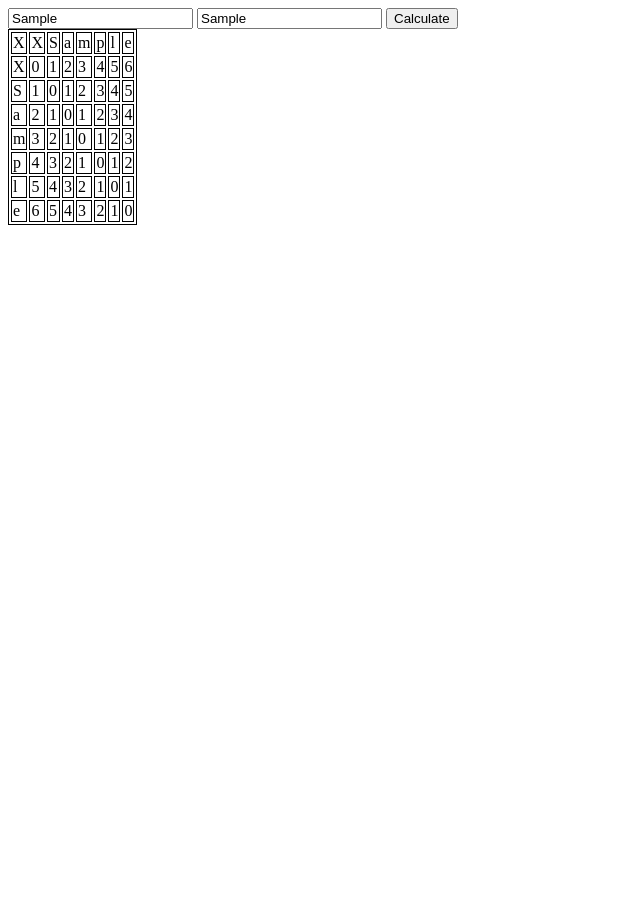
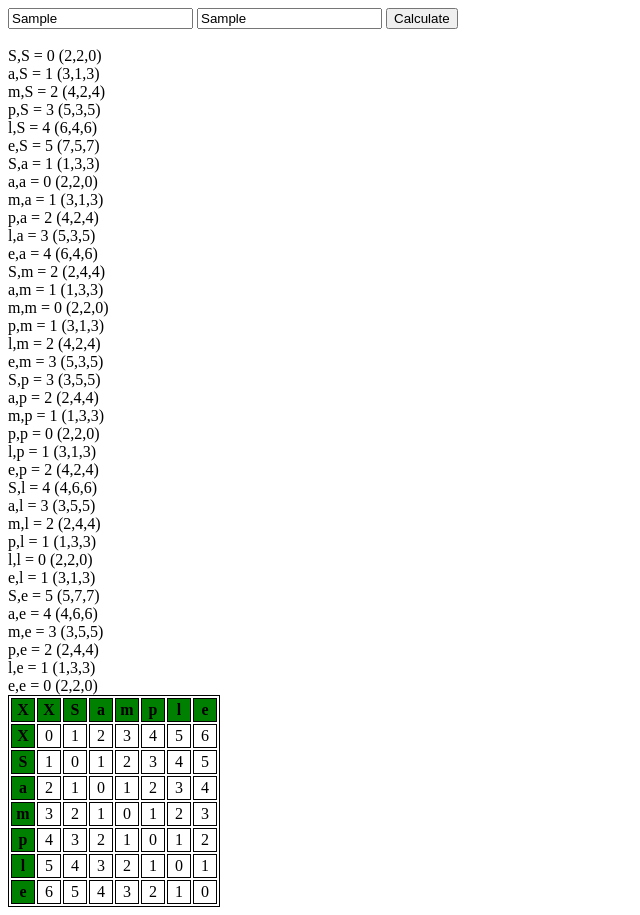
Before and after one commit to Marius-S/Demers-Levenshtein-visual-distance-calculator, a plain HTML site: page index.html in a window 1280 px wide. Both pictures are taken after typing "Sample", "Sample" into the empty fields and a click on the button "Calculate". Shown: the whole page, without its empty margins (0-640 px from the left). Before the commit the page ends 800 px from the top, so only its background shows below. Drawn offline with Linux system fonts and the light colour scheme.

Commit message:
Some design changes

```diff
--- a/index.html
+++ b/index.html
@@ -7,11 +7,22 @@
   table, th, td {
     border: 1px solid black;
   }
+  .green{
+    background-color: green;
+    width: 20px;
+    height: 20px;
+    text-align: center;
+    font-weight: bold;
+  }
+  .black{
+    text-align: center;
+  }
   </style>
 </head>
 <body>
   <input type="text" id="first">
   <input type="text" id="second">
   <button type="button" onclick="read()">Calculate</button>
+  <div id="math"></div>
 </body>
 </html>
--- a/js/reader.js
+++ b/js/reader.js
@@ -5,6 +5,8 @@ function read(){
   for (var i = 0; i < first.length+2; i++) {
     array[i] = new Array(second.length);
   }
+  var div = document.getElementById('math');
+    div.innerHTML = div.innerHTML + "<br>";
   array[0][0]='X';
   array[1][0]='X';
   array[0][1]='X';
@@ -41,7 +43,14 @@ function read(){
   for (var r = 0; r < first.length+2; ++r){
     var tr = grid.appendChild(document.createElement('tr'));
     for (var c = 0; c < second.length+2; ++c){
+
       var cell = tr.appendChild(document.createElement('td'));
+      if(r == 0 || c == 0){
+        cell.className = "green";
+      }
+      else{
+        cell.className = "black";
+      }
       if (array[r][c] == null){
         if (array[r][0] == array[0][c] ){
           match = 0;
@@ -52,6 +61,24 @@ function read(){
         minimum = Math.min(array[r-1][c]+1,array[r][c-1]+1,array[r-1][c-1]+match);
         array[r][c] = minimum;
         cell.innerHTML = array[r][c];
+
+
+        div.innerHTML = div.innerHTML + "<strong>";
+        div.innerHTML = div.innerHTML + array[0][c];
+        div.innerHTML = div.innerHTML + ",";
+        div.innerHTML = div.innerHTML + array[r][0];
+
+        div.innerHTML = div.innerHTML + "</strong> = ";
+        div.innerHTML = div.innerHTML + array[r][c];
+        div.innerHTML = div.innerHTML + " (";
+          div.innerHTML = div.innerHTML + (array[r-1][c]+1);
+        div.innerHTML = div.innerHTML + ",";
+          div.innerHTML = div.innerHTML + (array[r][c-1]+1);
+          div.innerHTML = div.innerHTML + ",";
+            div.innerHTML = div.innerHTML + (array[r-1][c-1]+match);
+        div.innerHTML = div.innerHTML + ")";
+        div.innerHTML = div.innerHTML + "<br>";
+
       }else{
         cell.innerHTML = array[r][c];
       }
```
